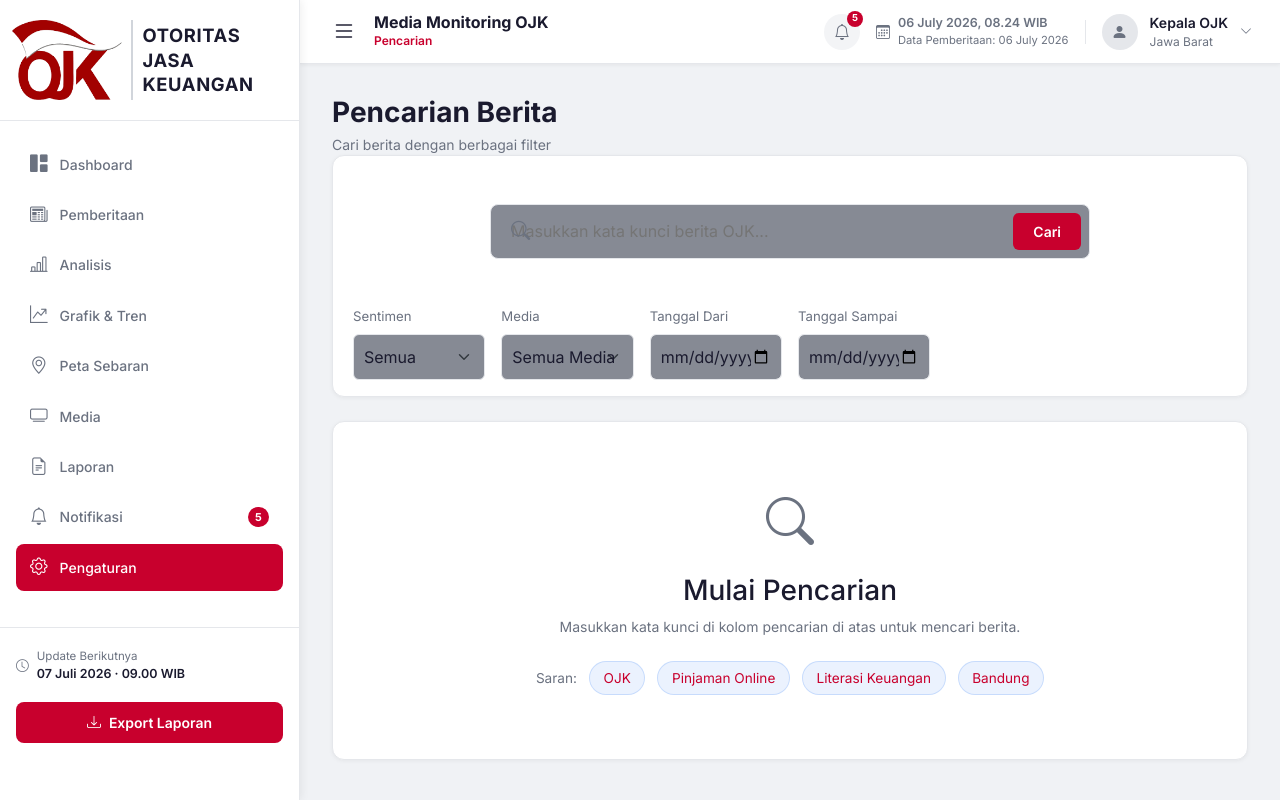
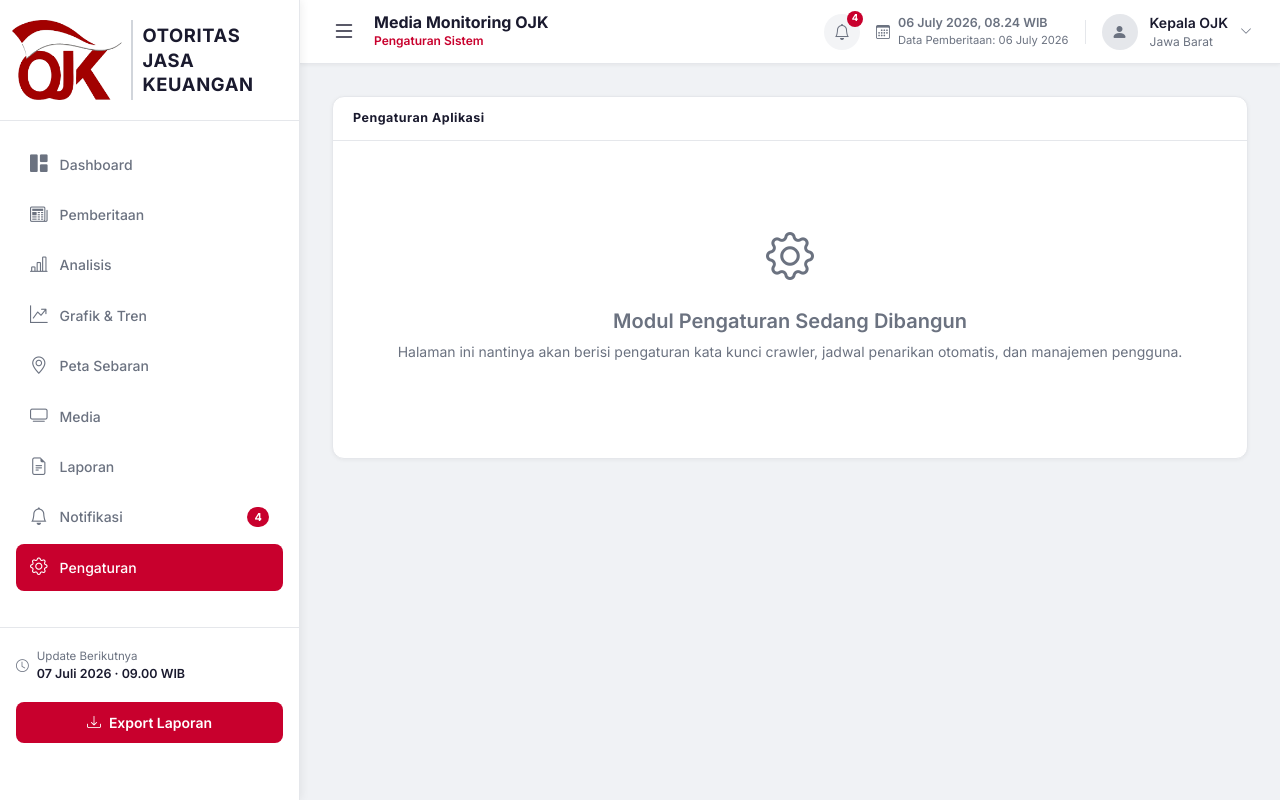
Before and after one commit to TarjoGanteng/Media-Monitoring-OJK, a Flask app: page /pengaturan in a window 1280 px wide. Run offline with Flask 3, Linux system fonts and the light colour scheme.

Commit message:
Push ke 2 ada perbaikan UI sedikit dari sebelumnya

```diff
--- a/routes/halaman.py
+++ b/routes/halaman.py
@@ -170,17 +170,6 @@ def pencarian():
 def pengaturan():
     """Halaman Pengaturan."""
     return render_template(
-        "pencarian/index.html",
-        query_text="",
-        pagination=None,
-        hasil=[],
-        daftar_media=[],
-        daftar_topik=[],
-        filter_sentimen="",
-        filter_media="",
-        filter_topik="",
-        filter_tanggal_dari="",
-        filter_tanggal_sampai="",
-        filter_wilayah="",
+        "pengaturan/index.html",
         active_page="pengaturan",
     )
--- a/templates/base.html
+++ b/templates/base.html
@@ -79,7 +79,7 @@
                     <a href="{{ url_for('halaman.notifikasi') }}" class="nav-link {% if active_page == 'notifikasi' %}active{% endif %}">
                         <i class="bi bi-bell nav-icon"></i>
                         <span>Notifikasi</span>
-                        <span class="nav-notif-badge">5</span>
+                        <span class="nav-notif-badge">4</span>
                     </a>
                 </li>
                 <li class="nav-item">
@@ -124,7 +124,7 @@
             <div class="topbar-right">
                 <div class="topbar-bell">
                     <i class="bi bi-bell"></i>
-                    <span class="bell-badge">5</span>
+                    <span class="bell-badge">4</span>
                 </div>
                 <div class="topbar-info">
                     <i class="bi bi-calendar3"></i>
--- /dev/null
+++ b/templates/pengaturan/index.html
@@ -0,0 +1,18 @@
+{% extends "base.html" %}
+{% block title %}Pengaturan{% endblock %}
+{% block breadcrumb %}Pengaturan Sistem{% endblock %}
+
+{% block content %}
+<div class="card-panel">
+    <div class="card-panel-header">
+        <h5 class="card-panel-title">Pengaturan Aplikasi</h5>
+    </div>
+    <div class="card-panel-body">
+        <div class="empty-state-table" style="padding: 4rem 2rem;">
+            <i class="bi bi-gear" style="font-size: 3rem; color: var(--text-secondary); margin-bottom: 1rem; display: inline-block;"></i>
+            <h4 class="empty-title">Modul Pengaturan Sedang Dibangun</h4>
+            <p class="empty-desc">Halaman ini nantinya akan berisi pengaturan kata kunci crawler, jadwal penarikan otomatis, dan manajemen pengguna.</p>
+        </div>
+    </div>
+</div>
+{% endblock %}
```
